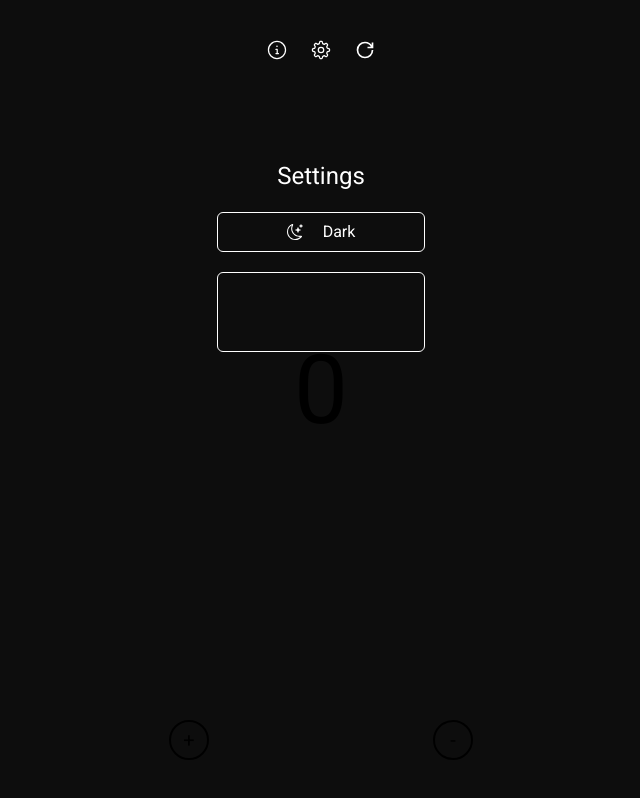
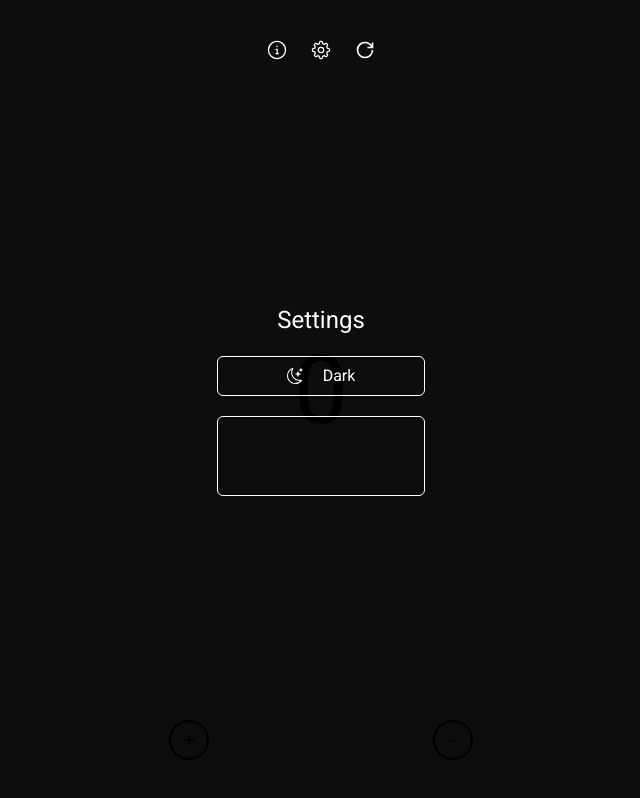
Before and after one commit to aleksi-svaridze/typescript-counter, a React (Vite) app: page / in a window 1280 px wide. Both pictures are taken after a click on the element 640 px from the left and 50 px from the top of the page. Shown: the whole page, without its empty margins (319-959 px from the left). Built offline with nearby package versions, Linux system fonts and the light colour scheme.

Commit message:
Center settings section

```diff
--- a/src/components/ToogleTheme.tsx
+++ b/src/components/ToogleTheme.tsx
@@ -10,10 +10,11 @@ const ToogleTheme = ({ setDark, dark, showSettings }: ThemeType) => {
   return (
     <div
       style={{ backgroundColor: "rgba(0,0,0, .95)" }}
-      className={`w-full absolute top-0 bottom-0 right-0 left-0 flex flex-col gap-y-5 items-center pt-40 ${
+      className={`w-full absolute top-0 bottom-0 right-0 left-0 ${
         showSettings ? "visible" : "hidden"
       }`}
     >
+      <div className="flex flex-col gap-y-5 items-center justify-center h-full">
         <h3 className="text-white text-2xl">Settings</h3>
 
         <button
@@ -30,7 +31,9 @@ const ToogleTheme = ({ setDark, dark, showSettings }: ThemeType) => {
             </>
           )}
         </button>
+
         <div className="border-[1px] rounded-md border-white w-52 h-20"></div>
+      </div>
     </div>
   );
 };
```
Lines whose indentation alone changed are shown as unchanged.
